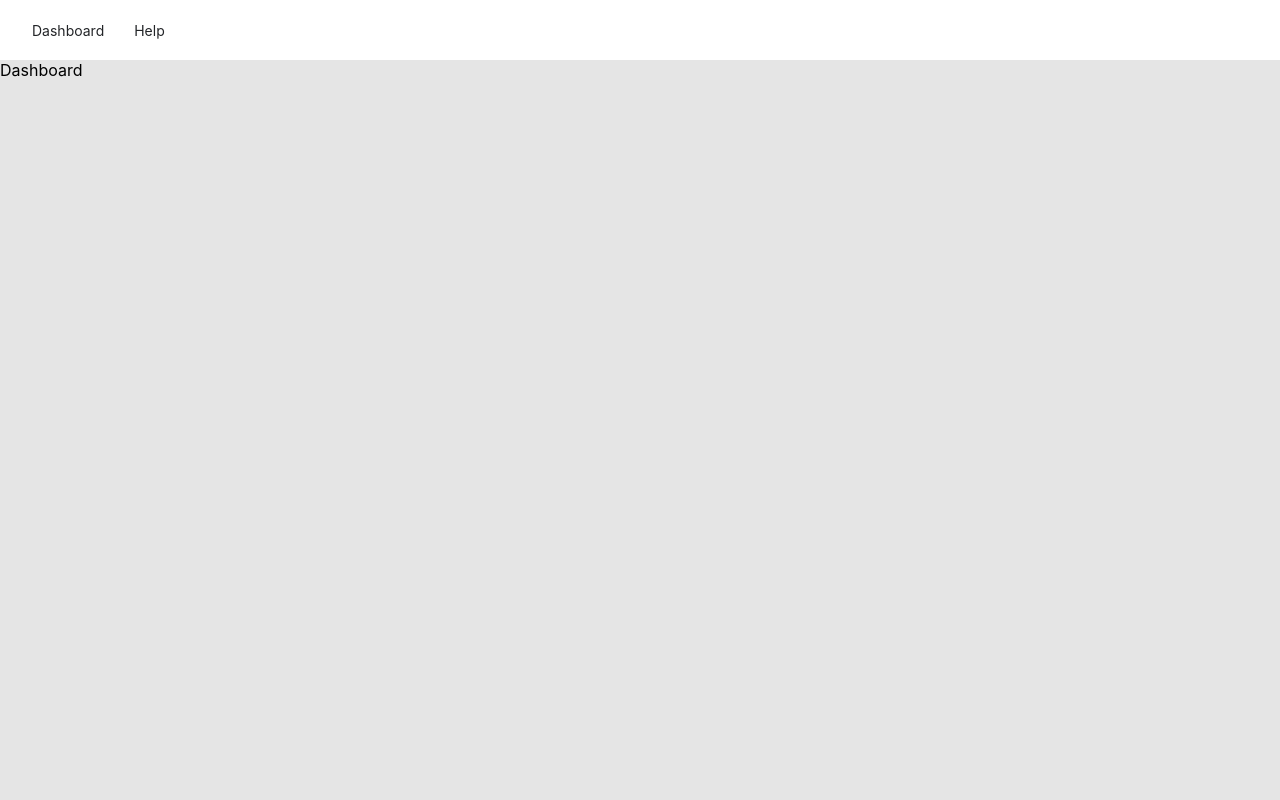
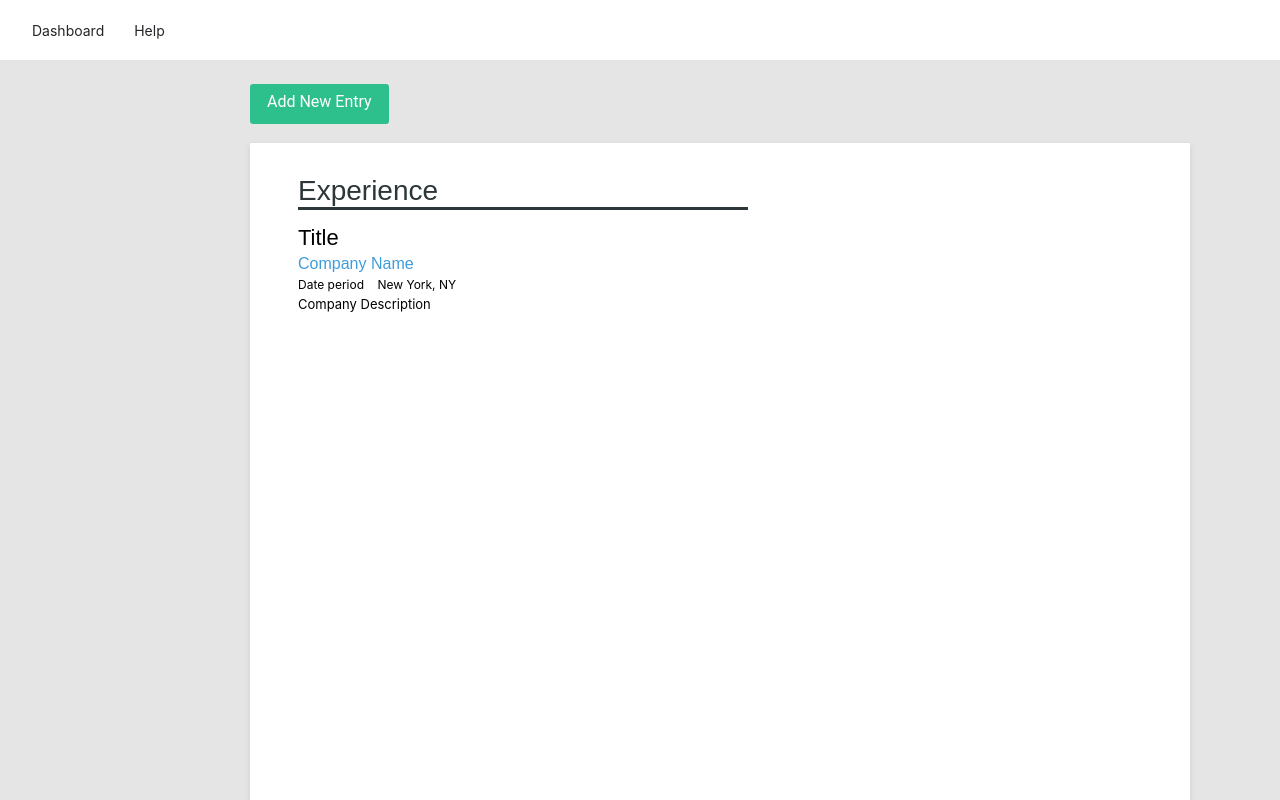
Before and after one commit to hristokarchev25/ResumeBuilder, a React (Create React App) app: page / in a window 1280 px wide. Shown: the top 800 px of the page. Built offline with nearby package versions, Linux system fonts and the light colour scheme.

Commit message:
feature/add new entry in the page

```diff
--- /dev/null
+++ b/src/components/Dashboard/Dashboard.css
@@ -0,0 +1,89 @@
+.add_button {
+    position: absolute;
+    /* margin: auto; */
+    /* width: 140px;
+    height: 35px; */
+    left: 250px;
+    top: 84px;
+    padding: 8px 17px 13px;
+    background: #2DC08D;
+    border-radius: 3px;
+    color: #FFFFFF;
+    font-family: 'Roboto', sans-serif;
+    cursor: pointer;
+}
+
+.add_button:hover {
+    background-color: #23976f;
+}
+
+
+.page {
+    margin-bottom: 50px;
+    position: absolute;
+    width: 940px;
+    height: 1329.85px;
+    left: 250px;
+    top: 143px;
+
+    background: #FFFFFF;
+    box-shadow: 0px 2px 6px rgba(0, 0, 0, 0.1);
+}
+
+/* .page {
+    display: block;
+    width: 940px;
+    height: 1329.85px;
+    margin: 2cm auto;
+    background: #FFFFFF;
+    box-shadow: 0px 2px 6px rgba(0, 0, 0, 0.1);
+} */
+
+.experience_wrapper {
+    margin-top: 32px;
+    margin-left: 48px;
+}
+
+.experience_header {
+    font-family: 'Rubik', sans-serif;
+    font-size: 28px;
+    color: #2D3639;
+    border-bottom: 3px solid #2D3639;
+    width: 450px;
+
+}
+
+.title {
+    font-family: 'Rubik', sans-serif;
+    font-size: 22px;
+    margin-top: 15px;
+    margin-bottom: 4px;
+    border: none;
+    outline: none;
+}
+
+/* .title:empty:not(:focus):before {
+    content: attr(data-placeholder);
+} */
+
+.company_name {
+    font-family: 'Rubik', sans-serif;
+    color: #3F9CDC;
+    font-size: 16px;
+    margin-bottom: 4px;
+}
+
+.date_city {
+    font-family: 'Inter', sans-serif;
+    font-size: 12px;
+}
+
+.date_city>span {
+    margin-right: 10px;
+}
+
+.description {
+    font-family: 'Inter', sans-serif;
+    font-size: 13px;
+    margin-top: 4px;
+}
--- a/src/components/Dashboard/Dashboard.js
+++ b/src/components/Dashboard/Dashboard.js
@@ -1,7 +1,33 @@
 import React from 'react';
+import { useState } from 'react';
+import './Dashboard.css'
 
 export default function Dashboard() {
+
+    const [experienceList, setExperienceList] = useState([{ experience: "" }]);
+
+    const handleExperienceAdd = () => {
+        setExperienceList([...experienceList, { experience: "" }])
+    }
+
     return (
-        <div>Dashboard</div>
+        <>
+            {experienceList.length < 7 && (<div class="add_button" onClick={handleExperienceAdd}>Add New Entry</div>)}
+
+
+            <div class="page">
+
+                {experienceList.map((singleExperience, index) => (
+                    <div key={index} class="experience_wrapper">
+                        <div class="experience_header">Experience</div>
+                        <div class="title" contenteditable="true" data-placeholder="Title">Title</div>
+                        <div class="company_name">Company Name</div>
+                        <div class="date_city"><span>Date period</span> <span>New York, NY</span></div>
+                        <div class="description">Company Description</div>
+                    </div>
+                ))}
+
+            </div>
+        </>
     )
 };
```
